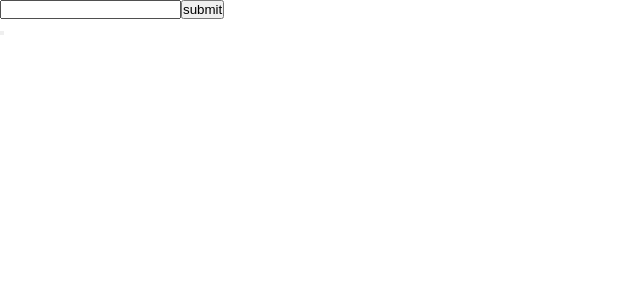
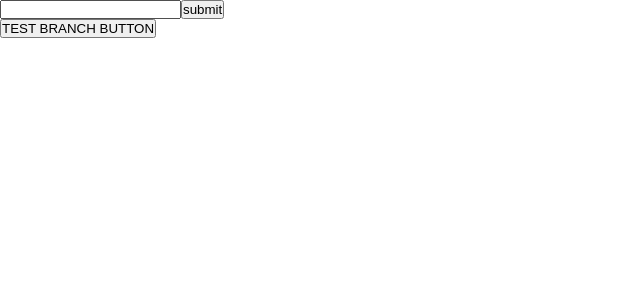
Before and after one commit to weijiePan/mock_debate, a Next.js app: page /debate in a window 1280 px wide. Shown: the top 300 px of the page, without its empty margins (0-640 px from the left). Built offline with nearby package versions, Linux system fonts and the light colour scheme.

Commit message:
Add test branch button text

```diff
--- a/src/app/components/Textbox.tsx
+++ b/src/app/components/Textbox.tsx
@@ -3,7 +3,7 @@ export default function Textbox({text}:{text:string}){
     return(<div>
         <p>
             {text}
-            <button></button>
+            <button>TEST BRANCH BUTTON</button>
         </p>
     </div>)
 }
```
